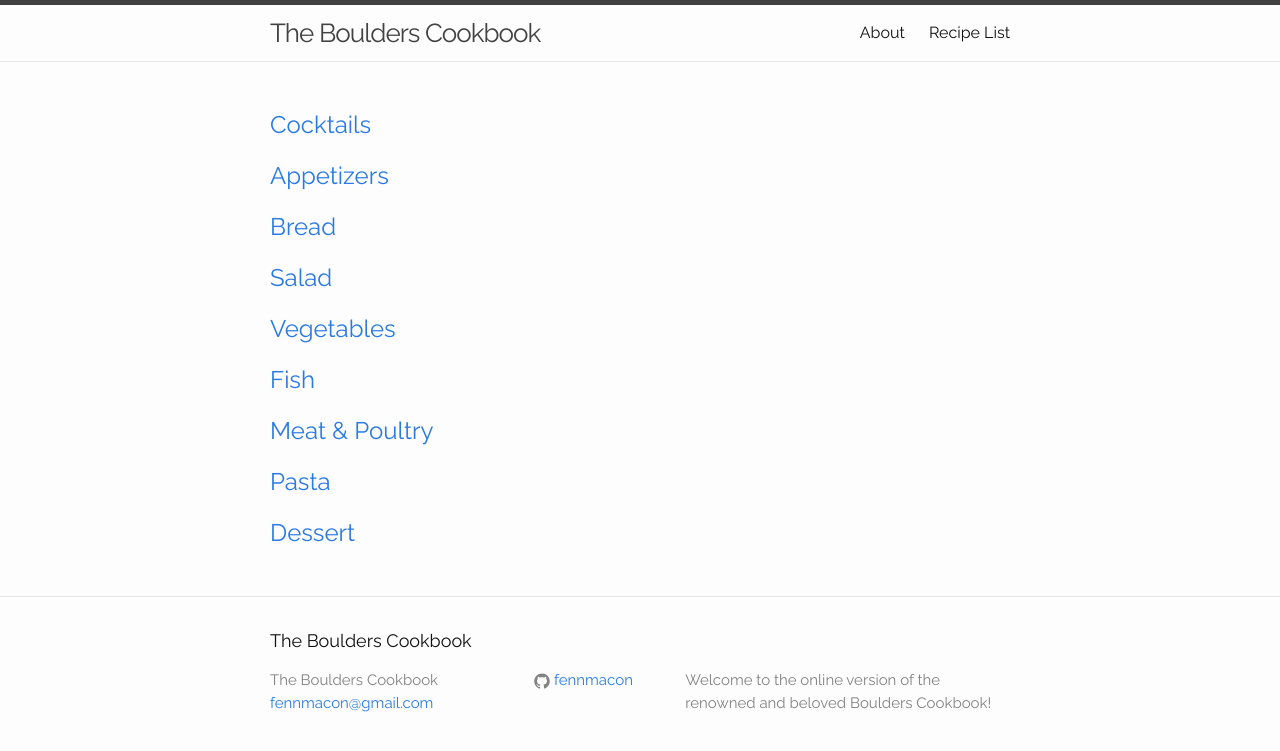
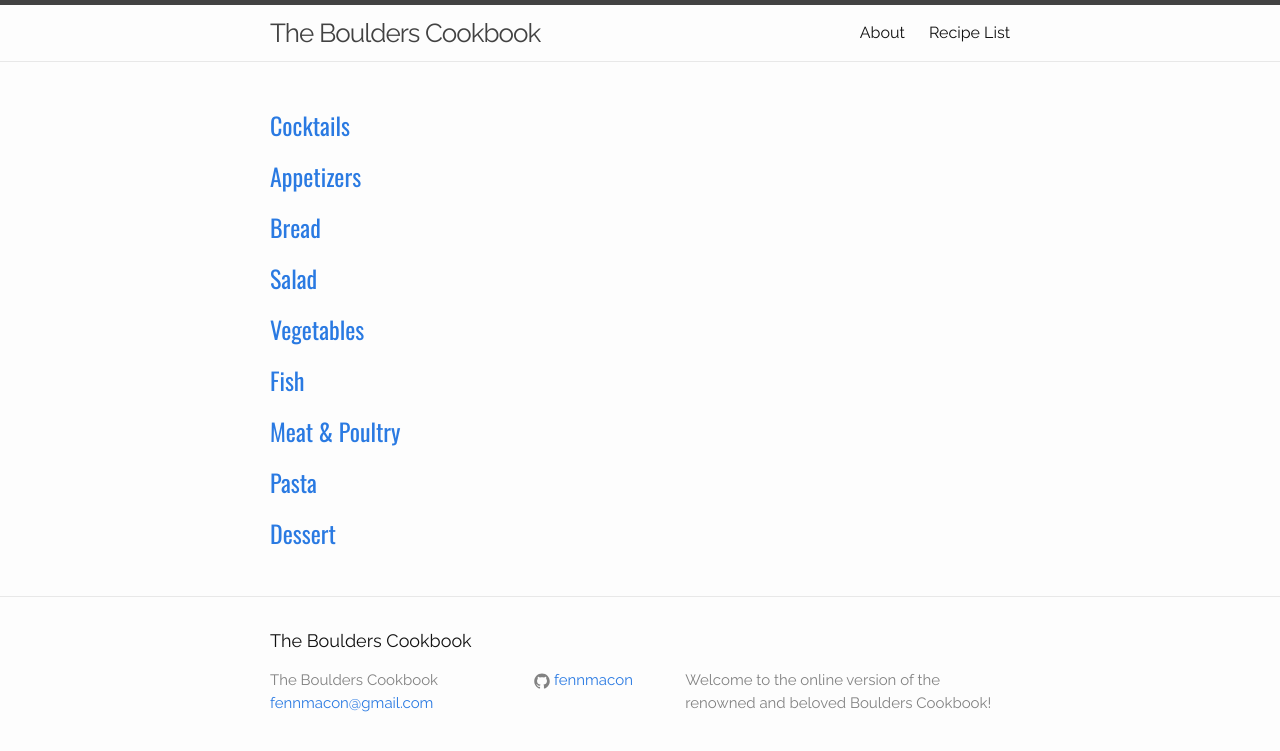
Before and after one commit to FennMacon/boulders-cookbook, a Jekyll site: the page built from index.html, in a window 1280 px wide. Shown: the top 751 px of the page. Built offline with Jekyll 4.4.1, drawn with Linux system fonts in a browser that asks for light colours.

Commit message:
changing font for .post-link class on 196 of _layout

```diff
--- a/_sass/_layout.scss
+++ b/_sass/_layout.scss
@@ -192,6 +192,8 @@
 .post-link {
     display: block;
     font-size: 24px;
+    text-decoration: none;
+    font-family: $header-font;
 }
 
 
```
